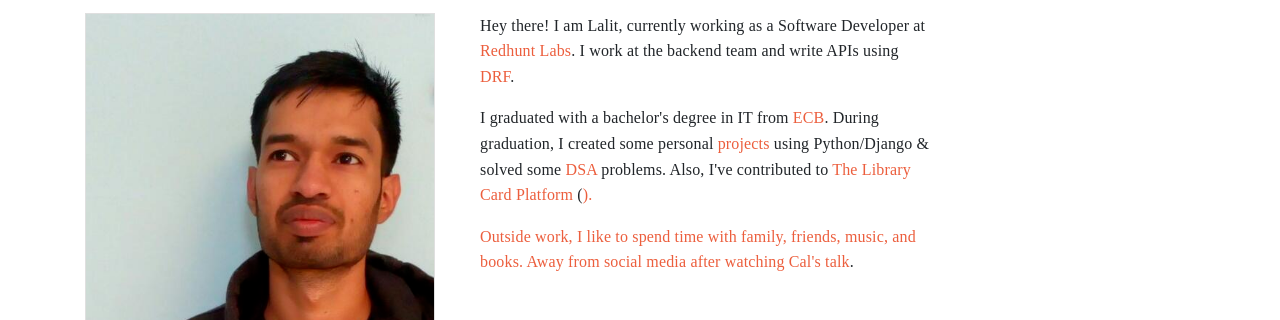
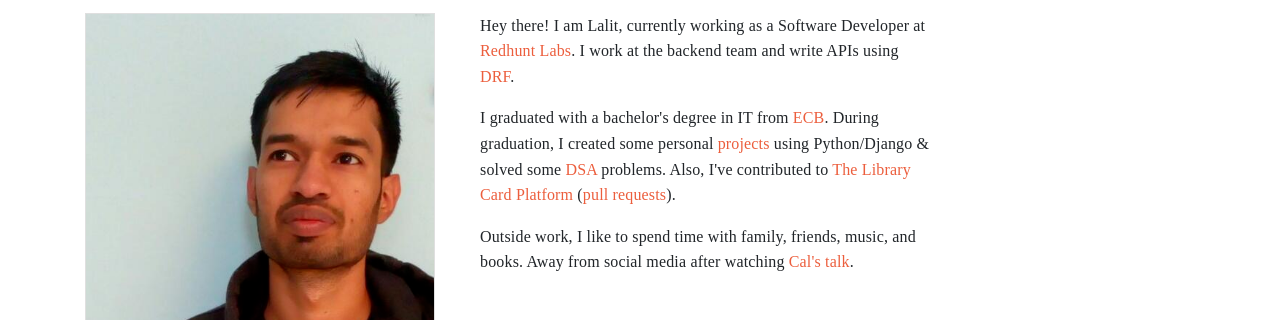
Before and after one commit to lalit97/lalit97.github.io, a plain HTML site: page index.html in a window 1280 px wide. Shown: the part 141-461 px from the top of the page. Drawn offline with Linux system fonts and the light colour scheme.

Commit message:
fix link

```diff
--- a/index.html
+++ b/index.html
@@ -84,7 +84,7 @@
                 Hey there! I am Lalit, currently working as a Software Developer at <a href="http://redhuntlabs.com/" target="_blank">Redhunt Labs</a>. I work at the backend team and write APIs using <a href="https://www.django-rest-framework.org/" target="_blank">DRF</a>.
               </p>
               <p>
-                I graduated with a bachelor's degree in IT from <a href="http://ecb.ac.in/" target="_blank">ECB</a>. During graduation, I created some personal <a href="projects.html#web-projects">projects</a> using Python/Django & solved some <a href="projects.html#dsa">DSA</a> problems. Also, I've contributed to <a href="https://wikipedialibrary.wmflabs.org/" target="_blank">The Library Card Platform</a> (<a href="https://github.com/WikipediaLibrary/TWLight/pulls?q=is%3Apr+is%3Aclosed+author%3Alalit97" target="_blank">).
+                I graduated with a bachelor's degree in IT from <a href="http://ecb.ac.in/" target="_blank">ECB</a>. During graduation, I created some personal <a href="projects.html#web-projects">projects</a> using Python/Django & solved some <a href="projects.html#dsa">DSA</a> problems. Also, I've contributed to <a href="https://wikipedialibrary.wmflabs.org/" target="_blank">The Library Card Platform</a> (<a href="https://github.com/WikipediaLibrary/TWLight/pulls?q=is%3Apr+is%3Aclosed+author%3Alalit97" target="_blank">pull requests</a>).
               </p>
               <p>
                 Outside work, I like to spend time with family, friends, music, and books. Away from social media after watching <a href="https://www.youtube.com/watch?v=3E7hkPZ-HTk" target="_blank">Cal's talk</a>.
```
